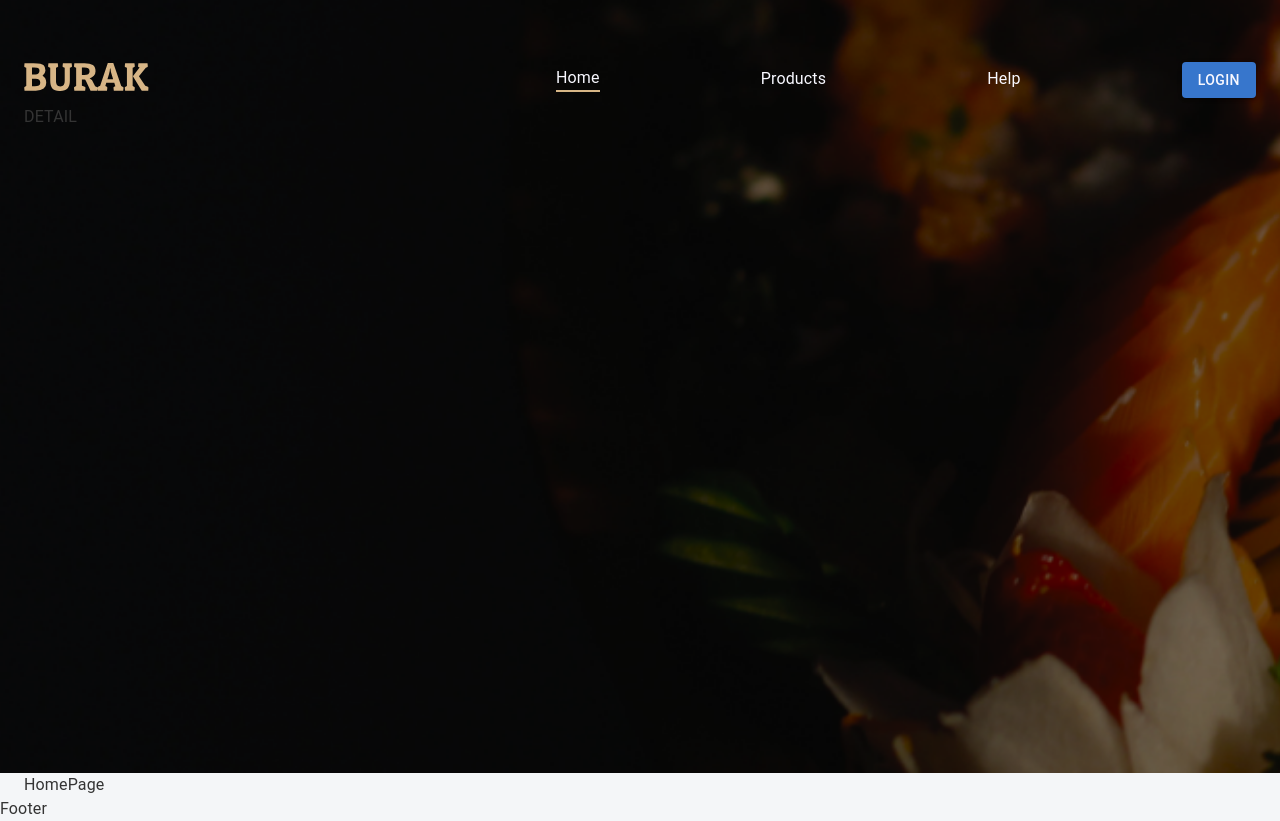
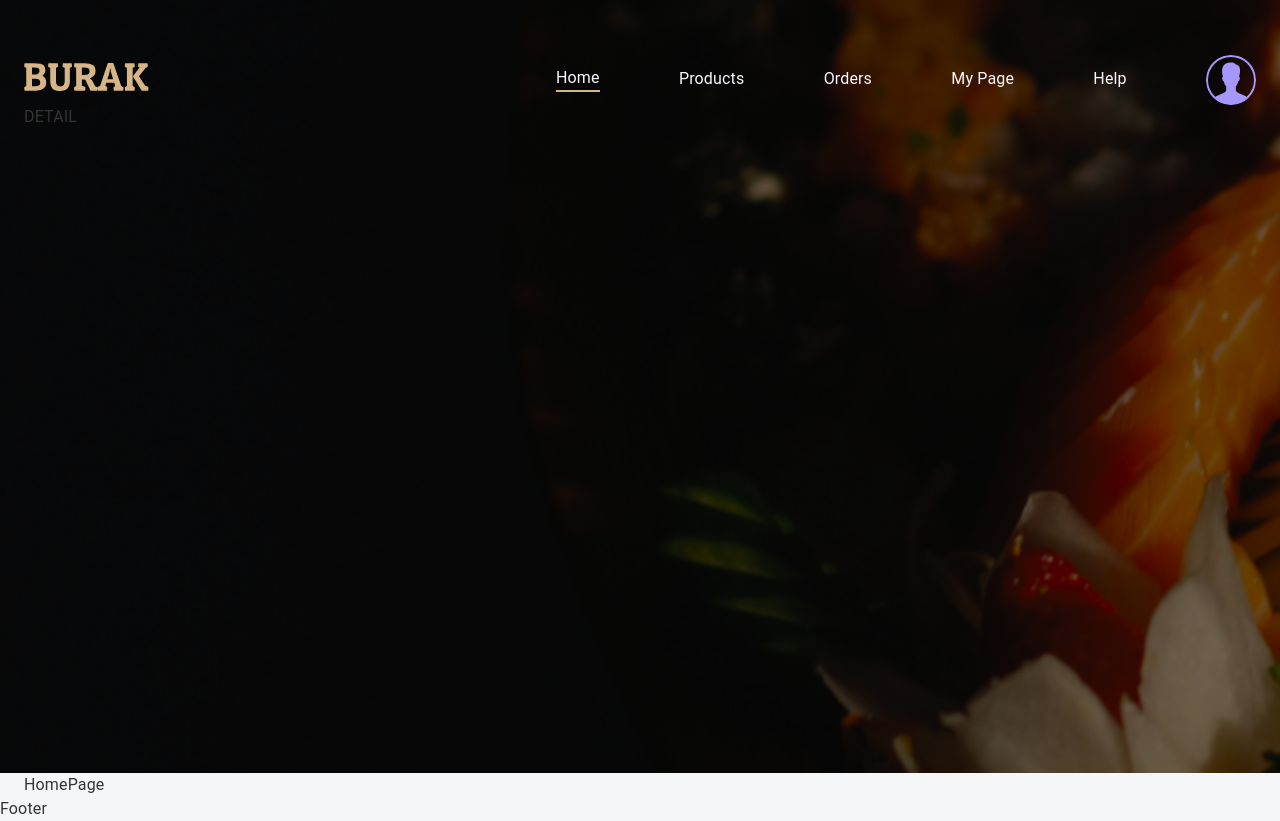
Before and after one commit to goga-artikov/burak-react, a React (Create React App) app: page / in a window 1280 px wide. Built offline with nearby package versions, Linux system fonts and the light colour scheme.

Commit message:
fix: homeNavbar menu part refactoring

```diff
--- a/package.json
+++ b/package.json
@@ -19,6 +19,7 @@
     "web-vitals": "^2.1.4"
   },
   "devDependencies": {
+    "@babel/plugin-proposal-private-property-in-object": "^7.21.11",
     "@types/jest": "^27.5.2",
     "@types/node": "^17.0.45",
     "@types/react": "^18.2.48",
--- a/src/app/components/headers/HomeNavbar.tsx
+++ b/src/app/components/headers/HomeNavbar.tsx
@@ -2,45 +2,62 @@
 import { NavLink } from "react-router-dom";
 
 export function HomeNavbar() {
-  const authMember = null;
+  const authMember = true;
   return (
     <div className="home-navbar">
-      <Container sx={{ mt: "55px", height: "642px" }}>
-        <Stack sx={{ height: "50px" }} flexDirection={"row"} justifyContent={"space-between"} alignItems={"center"}>
+      <Container className="navbar-container">
+        <Stack className="menu">
           <Box>
             <NavLink to="/">
-              <img src="/icons/burak.svg" alt="logo" style={{ width: "125px", height: "30px" }} />
+              <img className="brand-logo" src="/icons/burak.svg" alt="logo" />
             </NavLink>
           </Box>
 
-          <Stack flexDirection={"row"} justifyContent={"space-between"} minWidth={"700px"} alignItems={"center"}>
+          <Stack className="links">
             <Box className={"hover-line"}>
-              <NavLink to="/" activeClassName={"underline"}>Home</NavLink>
+              <NavLink to="/" activeClassName={"underline"}>
+                Home
+              </NavLink>
             </Box>
             <Box className={"hover-line"}>
-              <NavLink to="/products" activeClassName={"underline"}>Products</NavLink>
+              <NavLink to="/products" activeClassName={"underline"}>
+                Products
+              </NavLink>
             </Box>
             {authMember ? (
               <Box className={"hover-line"}>
-                <NavLink to="/orders" activeClassName={"underline"}>Orders</NavLink>
+                <NavLink to="/orders" activeClassName={"underline"}>
+                  Orders
+                </NavLink>
               </Box>
             ) : null}
             {authMember ? (
               <Box className={"hover-line"}>
-                <NavLink to="/member-page" activeClassName={"underline"}>My Page</NavLink>
+                <NavLink to="/member-page" activeClassName={"underline"}>
+                  My Page
+                </NavLink>
               </Box>
             ) : null}
             <Box className={"hover-line"}>
-              <NavLink to="/help" activeClassName={"underline"}>Help</NavLink>
+              <NavLink to="/help" activeClassName={"underline"}>
+                Help
+              </NavLink>
             </Box>
             {/* BASKET */}
 
             {!authMember ? (
               <Box>
-                <Button variant="contained" style={{background: "#3776CC", color: "#f8f8ff"}}>Login</Button>
+                <Button variant="contained" className="login-button">
+                  Login
+                </Button>
               </Box>
             ) : (
-              <img />
+              <img
+                alt="user"
+                className="user-avatar"
+                src={"/icons/default-user.svg"}
+                aria-haspopup={"true"}
+              />
             )}
           </Stack>
         </Stack>
--- a/src/css/navbar.css
+++ b/src/css/navbar.css
@@ -4,6 +4,42 @@
   display: flex;
   background: url("/public/img/banner.webp");
   background-size: cover;
+}
+
+.home-navbar .navbar-container {
+  margin-top: 55px;
+  height: 642px;
+}
+
+.home-navbar .navbar-container .menu {
+  height: 50px;
+  flex-direction: row;
+  justify-content: space-between;
+  align-items: center;
+}
+
+.home-navbar .navbar-container .menu .brand-logo {
+  width: 125px;
+  height: 30px;
+}
+
+.home-navbar .navbar-container .menu .links {
+  min-width: 700px;
+  display: flex;
+  flex-direction: row;
+  justify-content: space-between;
+  align-items: center;
+}
+
+.home-navbar .navbar-container .menu .links .login-button {
+  background: #3776cc;
+  color: #f8f8ff;
+}
+
+.home-navbar .navbar-container .menu .user-avatar {
+  width: 50px;
+  height: 50px;
+  border-radius: 24px;
 }
 
 .home-navbar a {
```
Also changed, not shown: 1 other file (tests, documents, lock files or other folders). Lines whose indentation alone changed are shown as unchanged.
